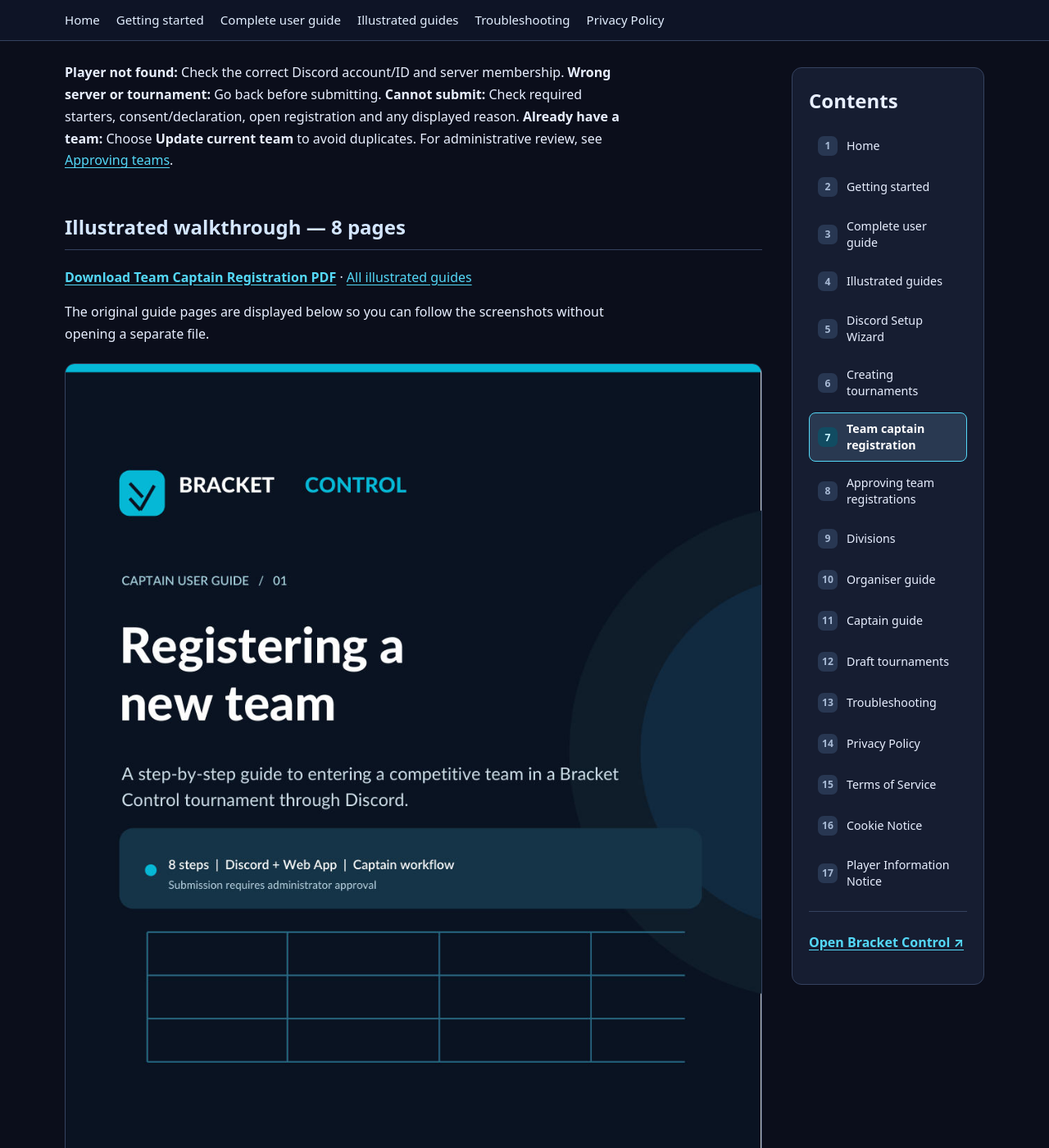
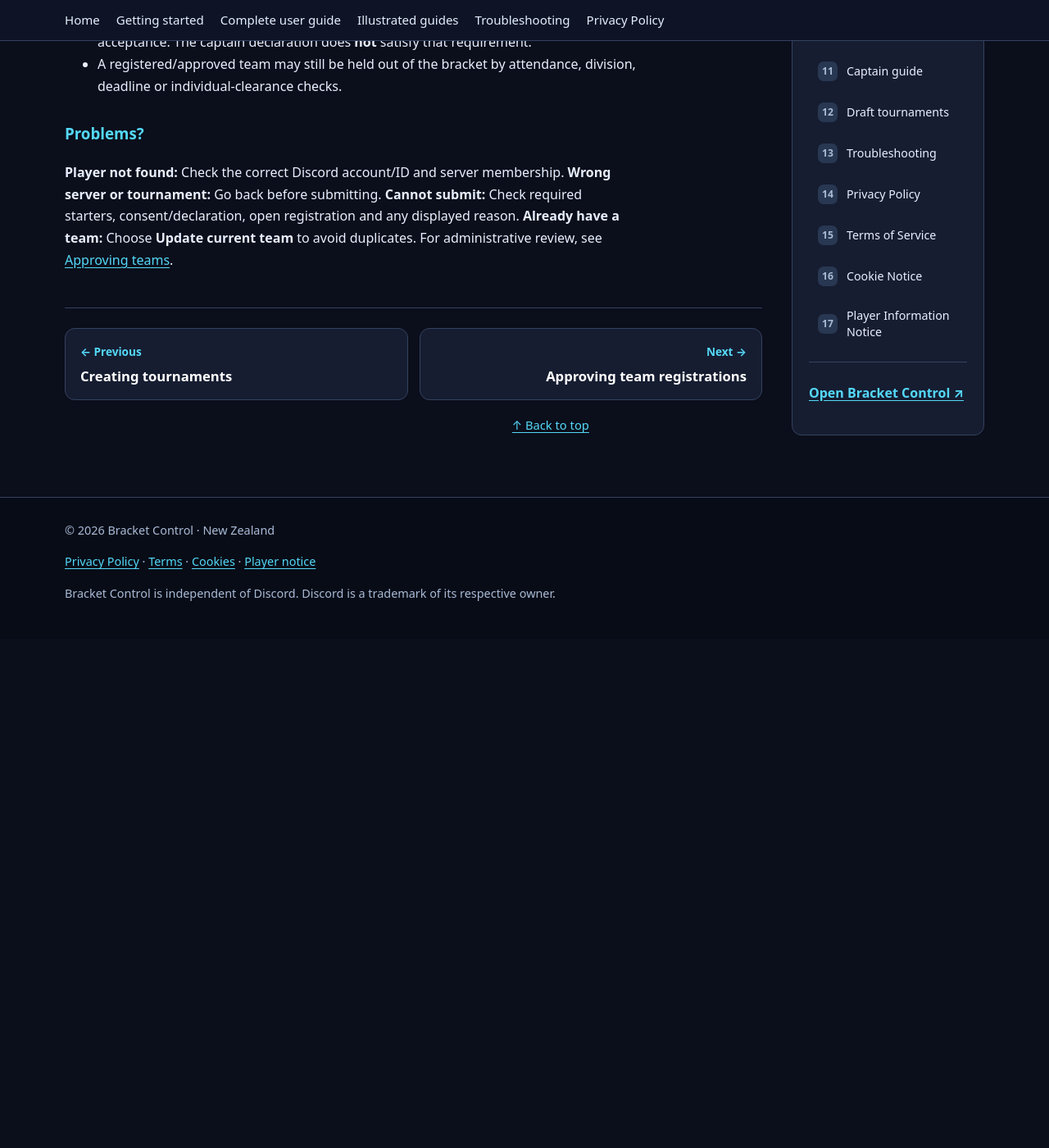
Before and after one commit to dev-dyly/bracket-control-wiki, a Jekyll site: the page built from guides/team-registration.md, in a window 1280 px wide and 1400 px high, scrolled down 1459 px. Shown: the whole window at 82% size. Built offline with Jekyll 4.4.1, drawn with Linux system fonts in a browser that asks for light colours; after the commit the page ends 2238 px from its top, so only the background shows below that; some of the changed text lies outside the part shown.

Commit message:
docs: replace embedded guide images with original PDF links in guides/team-registration.md

```diff
--- a/guides/team-registration.md
+++ b/guides/team-registration.md
@@ -29,51 +31,3 @@ This procedure is based on the eight-page illustrated **Bracket Control Team Reg
 ### Problems?
 
 **Player not found:** Check the correct Discord account/ID and server membership. **Wrong server or tournament:** Go back before submitting. **Cannot submit:** Check required starters, consent/declaration, open registration and any displayed reason. **Already have a team:** Choose **Update current team** to avoid duplicates. For administrative review, see [Approving teams]({{ '/guides/team-approvals/' | relative_url }}).
-
-
-
-## Illustrated walkthrough — 8 pages
-
-**[Download Team Captain Registration PDF]({{ '/assets/guides/team-registration/Bracket_Control_Team_Registration_User_Guide.pdf' | relative_url }})** · [All illustrated guides]({{ '/guides/visual-guides/' | relative_url }})
-
-The original guide pages are displayed below so you can follow the screenshots without opening a separate file.
-
-<figure class="illustrated-page" id="illustration-01">
-  <img src="{{ '/assets/guides/team-registration/page-01.jpg' | relative_url }}" alt="Team Captain Registration: illustrated page 1 of 8, showing application screenshots and instructions" fetchpriority="high" decoding="async" width="1440">
-  <figcaption>Team Captain Registration — illustrated guide page 1 of 8</figcaption>
-</figure>
-
-<figure class="illustrated-page" id="illustration-02">
-  <img src="{{ '/assets/guides/team-registration/page-02.jpg' | relative_url }}" alt="Team Captain Registration: illustrated page 2 of 8, showing application screenshots and instructions" loading="lazy" decoding="async" width="1440">
-  <figcaption>Team Captain Registration — illustrated guide page 2 of 8</figcaption>
-</figure>
-
-<figure class="illustrated-page" id="illustration-03">
-  <img src="{{ '/assets/guides/team-registration/page-03.jpg' | relative_url }}" alt="Team Captain Registration: illustrated page 3 of 8, showing application screenshots and instructions" loading="lazy" decoding="async" width="1440">
-  <figcaption>Team Captain Registration — illustrated guide page 3 of 8</figcaption>
-</figure>
-
-<figure class="illustrated-page" id="illustration-04">
-  <img src="{{ '/assets/guides/team-registration/page-04.jpg' | relative_url }}" alt="Team Captain Registration: illustrated page 4 of 8, showing application screenshots and instructions" loading="lazy" decoding="async" width="1440">
-  <figcaption>Team Captain Registration — illustrated guide page 4 of 8</figcaption>
-</figure>
-
-<figure class="illustrated-page" id="illustration-05">
-  <img src="{{ '/assets/guides/team-registration/page-05.jpg' | relative_url }}" alt="Team Captain Registration: illustrated page 5 of 8, showing application screenshots and instructions" loading="lazy" decoding="async" width="1440">
-  <figcaption>Team Captain Registration — illustrated guide page 5 of 8</figcaption>
-</figure>
-
-<figure class="illustrated-page" id="illustration-06">
-  <img src="{{ '/assets/guides/team-registration/page-06.jpg' | relative_url }}" alt="Team Captain Registration: illustrated page 6 of 8, showing application screenshots and instructions" loading="lazy" decoding="async" width="1440">
-  <figcaption>Team Captain Registration — illustrated guide page 6 of 8</figcaption>
-</figure>
-
-<figure class="illustrated-page" id="illustration-07">
-  <img src="{{ '/assets/guides/team-registration/page-07.jpg' | relative_url }}" alt="Team Captain Registration: illustrated page 7 of 8, showing application screenshots and instructions" loading="lazy" decoding="async" width="1440">
-  <figcaption>Team Captain Registration — illustrated guide page 7 of 8</figcaption>
-</figure>
-
-<figure class="illustrated-page" id="illustration-08">
-  <img src="{{ '/assets/guides/team-registration/page-08.jpg' | relative_url }}" alt="Team Captain Registration: illustrated page 8 of 8, showing application screenshots and instructions" loading="lazy" decoding="async" width="1440">
-  <figcaption>Team Captain Registration — illustrated guide page 8 of 8</figcaption>
-</figure>
```
Also changed, not shown: other parts of guides/team-registration.md (+2 -0 lines).
